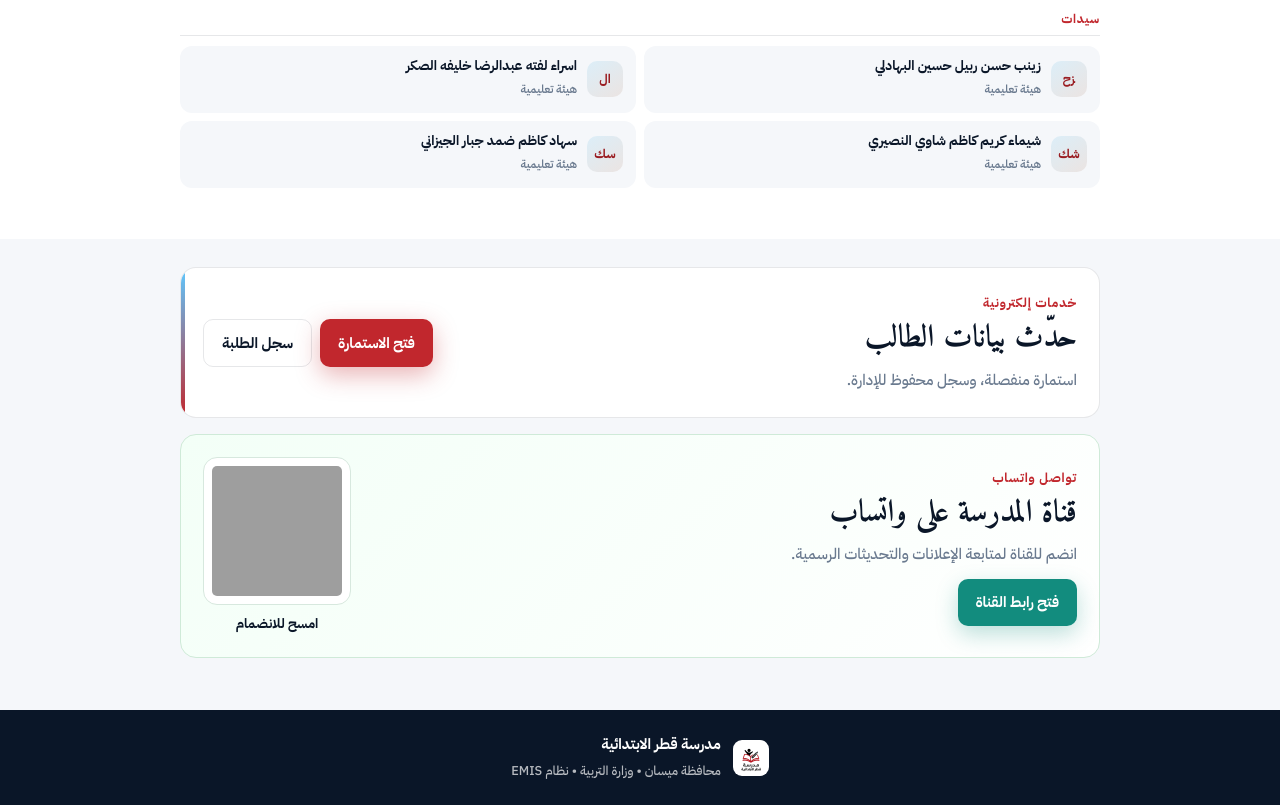
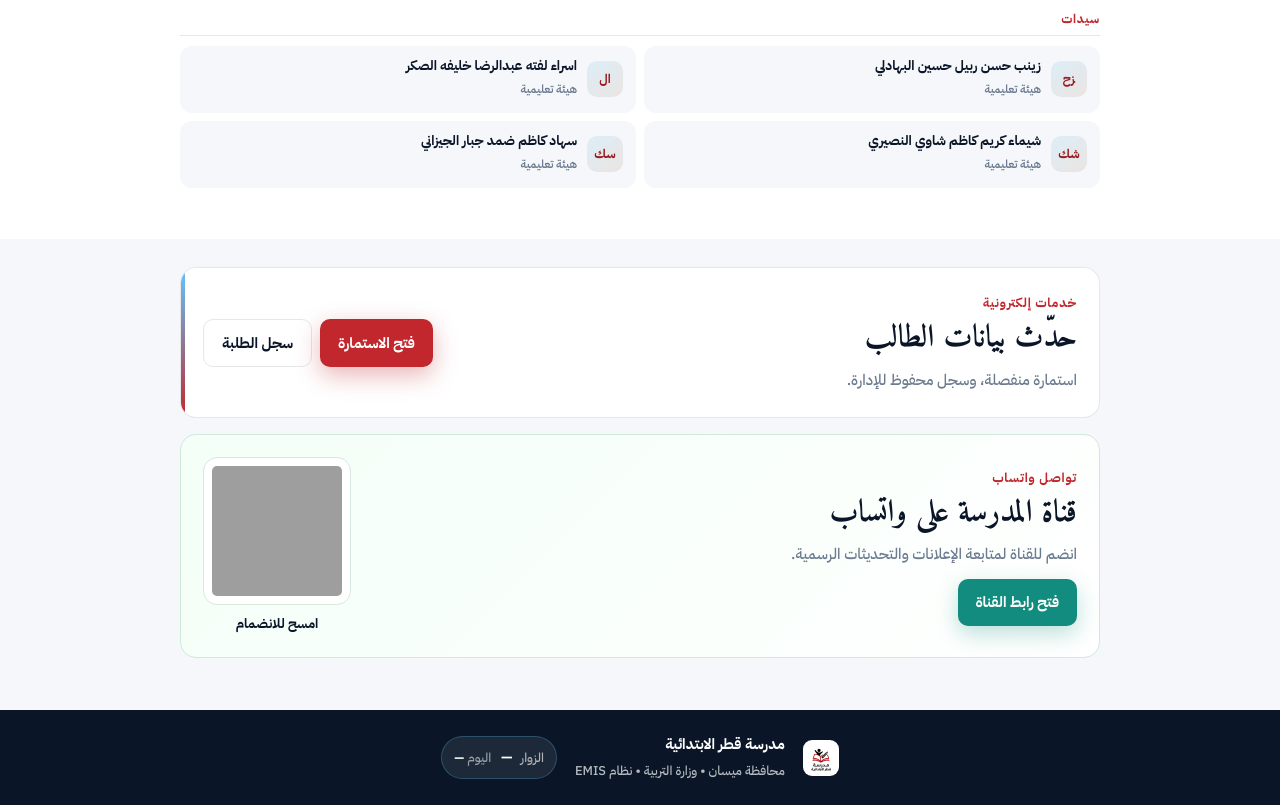
Before and after one commit to SAJJAD-012/emis-student-form, a website: page public/index.html in a window 1280 px wide. Shown: the part 2495-3300 px from the top of the page. Drawn offline with Linux system fonts and the light colour scheme; no server answers; grey boxes are pictures that could not be loaded; animation ran at ten frames a second.

Commit message:
Add persistent visitor counter with daily unique tracking on the homepage.
Co-authored-by: Cursor <cursoragent@cursor.com>

```diff
--- a/public/home.css
+++ b/public/home.css
@@ -533,9 +533,39 @@ a { color: inherit; }
   max-width: var(--max);
   margin: 0 auto;
   display: flex;
+  flex-wrap: wrap;
   align-items: center;
   justify-content: center;
-  gap: 12px;
+  gap: 14px 18px;
+}
+.visitor-badge {
+  display: inline-flex;
+  align-items: baseline;
+  gap: 8px;
+  padding: 8px 12px;
+  border-radius: 999px;
+  background: rgba(255, 255, 255, 0.08);
+  border: 1px solid rgba(94, 200, 255, 0.25);
+  font-size: 0.82rem;
+}
+.visitor-label {
+  color: rgba(255, 255, 255, 0.65);
+  font-weight: 600;
+}
+.visitor-badge > strong {
+  display: inline !important;
+  color: #7dd3ff;
+  font-size: 1.05rem;
+  font-variant-numeric: tabular-nums;
+  min-width: 1.5ch;
+}
+.visitor-today {
+  color: rgba(255, 255, 255, 0.55);
+  font-weight: 600;
+}
+.visitor-today b {
+  color: #fff;
+  font-weight: 700;
 }
 .site-footer img {
   width: 36px;
@@ -582,6 +612,13 @@ a { color: inherit; }
   0%, 100% { transform: translate(-50%, -50%) scale(1); opacity: 0.11; }
   50% { transform: translate(-50%, -52%) scale(1.04); opacity: 0.16; }
 }
+.visitor-pop {
+  animation: visitorPop 0.55s var(--ease);
+}
+@keyframes visitorPop {
+  from { transform: scale(0.85); opacity: 0.4; }
+  to { transform: scale(1); opacity: 1; }
+}
 
 @media (max-width: 860px) {
   .about-grid,
--- a/public/home.js
+++ b/public/home.js
@@ -321,6 +321,25 @@ function initNeuralNet() {
   }
 }
 
+async function trackVisitors() {
+  const totalEl = document.getElementById("visitorTotal");
+  const todayEl = document.getElementById("visitorToday");
+  if (!totalEl && !todayEl) return;
+  try {
+    const res = await fetch("/api/visitors", { credentials: "same-origin" });
+    const data = await res.json();
+    if (!data?.ok) return;
+    const fmt = (n) => Number(n || 0).toLocaleString("ar-IQ");
+    if (totalEl) {
+      totalEl.textContent = fmt(data.total);
+      totalEl.classList.add("visitor-pop");
+    }
+    if (todayEl) todayEl.textContent = fmt(data.today);
+  } catch (_) {
+    if (totalEl) totalEl.textContent = "—";
+  }
+}
+
 document.getElementById("staffSearch")?.addEventListener("input", (e) => {
   renderStaff(e.target.value);
 });
@@ -329,3 +348,4 @@ renderStaff();
 observeReveals();
 setupNavScroll();
 initNeuralNet();
+trackVisitors();
--- a/public/index.html
+++ b/public/index.html
@@ -190,6 +190,11 @@
         <strong>مدرسة قطر الابتدائية</strong>
         <span>محافظة ميسان • وزارة التربية • نظام EMIS</span>
       </div>
+      <div class="visitor-badge" aria-live="polite">
+        <span class="visitor-label">الزوار</span>
+        <strong id="visitorTotal">—</strong>
+        <span class="visitor-today">اليوم <b id="visitorToday">—</b></span>
+      </div>
     </div>
   </footer>
 
```
Also changed, not shown: server.js (+40 -0 lines), visitors.js (added, +64 -0 lines), 1 other file.
